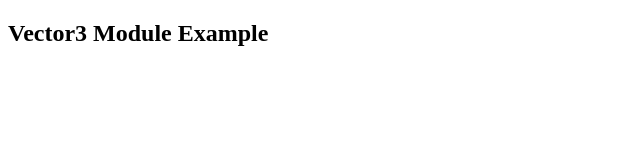
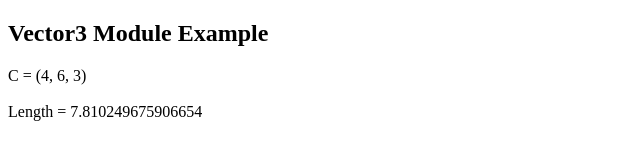
Before and after one commit to Das-Anurag/PracticeProject, a plain HTML site: page index.html in a window 1280 px wide. Shown: the whole page, without its empty margins (0-640 px from the left). Drawn offline with Linux system fonts and the light colour scheme.

Commit message:
Update index.html

```diff
--- a/index.html
+++ b/index.html
@@ -6,6 +6,6 @@
 <body>
 <h2>Vector3 Module Example</h2>
 <p id="demo"></p>
-<script type="module" src="Main.js"></script>
+<script type="module" src="js/Main.js"></script>
 </body>
 </html>
```
